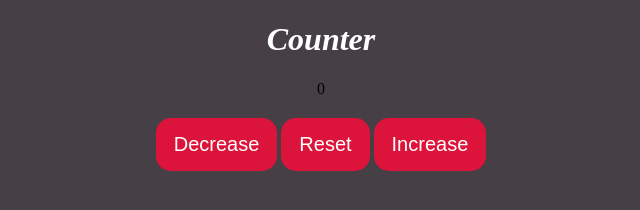
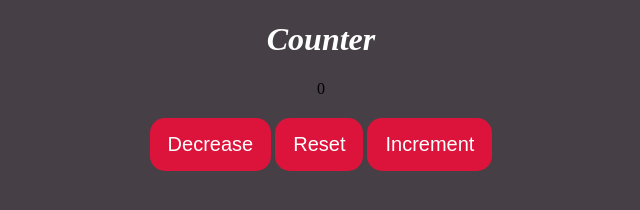
Before and after one commit to rishabhtripathi0382/PracticeJavascript, a plain HTML site: page p2 - Counter/index.html in a window 1280 px wide. Shown: the whole page, without its empty margins (319-959 px from the left). Drawn offline with Linux system fonts and the light colour scheme.

```diff
--- a/p2 - Counter/index.html
+++ b/p2 - Counter/index.html
@@ -14,7 +14,7 @@
             <div class="button-container">
                 <button class="btn decrease">Decrease</button>
                 <button class="btn reset">Reset</button>
-                <button class="btn increase">Increase</button>
+                <button class="btn increase">Increment</button>
             </div>
         </div>
     </main>
```
